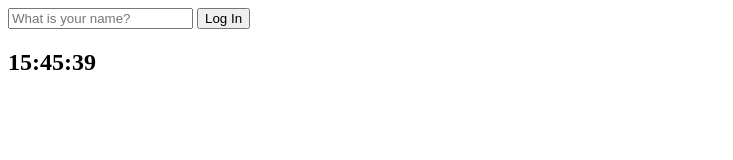
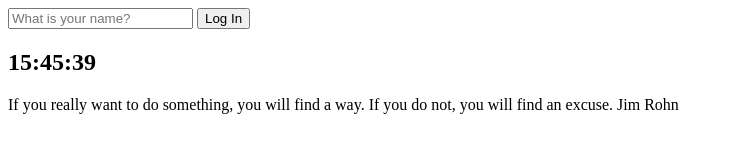
Before and after one commit to presentKey/momentum-app, a website: page index.html in a window 1280 px wide. Shown: the whole page, without its empty margins (0-733 px from the left). Drawn offline with Linux system fonts and the light colour scheme.

Commit message:
new: Implement random quote

```diff
--- a/index.html
+++ b/index.html
@@ -19,8 +19,13 @@
     </form>
     <h1 id="greeting" class="hidden"></h1>
     <h2 id="clock">00:00:00</h2>
+    <div id="quote">
+      <span></span>
+      <span></span>
+    </div>
 
     <script src="js/greeting.js"></script>
     <script src="js/clock.js"></script>
+    <script src="js/quotes.js"></script>
   </body>
 </html>
--- /dev/null
+++ b/js/quotes.js
@@ -0,0 +1,57 @@
+const quotes = [
+  {
+    quote: 'I never dreamed about success, I worked for it',
+    author: 'Estee Lauder',
+  },
+  {
+    quote: 'Do not try to be original, just try to be good.',
+    author: 'Paul Rand',
+  },
+  {
+    quote: 'Do not be afraid to give up the good to go for the great',
+    author: 'John D. Rockefeller',
+  },
+  {
+    quote:
+      'If you cannot fly then run. If you cannot run, then walk. And if you cannot walk, then crawl, but whatever you do, you have to keep moving forward.',
+    author: 'Martin Luther King Jr.',
+  },
+  {
+    quote:
+      'Our greatest weakness lies in giving up. The most certain way to succeed is always to try just one more time.',
+    author: 'Thomas Edison',
+  },
+  {
+    quote:
+      'The fastest way to change yourself is to hang out with people who are already the way you want to be',
+    author: 'REid Hoffman',
+  },
+  {
+    quote:
+      'Money is like gasoline during a road trip. You do not want to run out of gas on your trip, but you are not doing a tour of gas stations',
+    author: 'Tim O Reilly',
+  },
+  {
+    quote:
+      'Some people dream of success, while other people get up every morning and make it happen',
+    author: 'Wayne Huizenga',
+  },
+  {
+    quote:
+      'The only thing worse than starting something and falling.. is not starting something',
+    author: 'SEth Godin',
+  },
+  {
+    quote:
+      'If you really want to do something, you will find a way. If you do not, you will find an excuse.',
+    author: 'Jim Rohn',
+  },
+]
+
+const quote = document.querySelector('#quote span:first-child')
+const author = document.querySelector('#quote span:last-child')
+
+const todaysQuote = quotes[Math.floor(Math.random() * quotes.length)]
+
+quote.innerText = todaysQuote.quote
+author.innerText = todaysQuote.author
```
